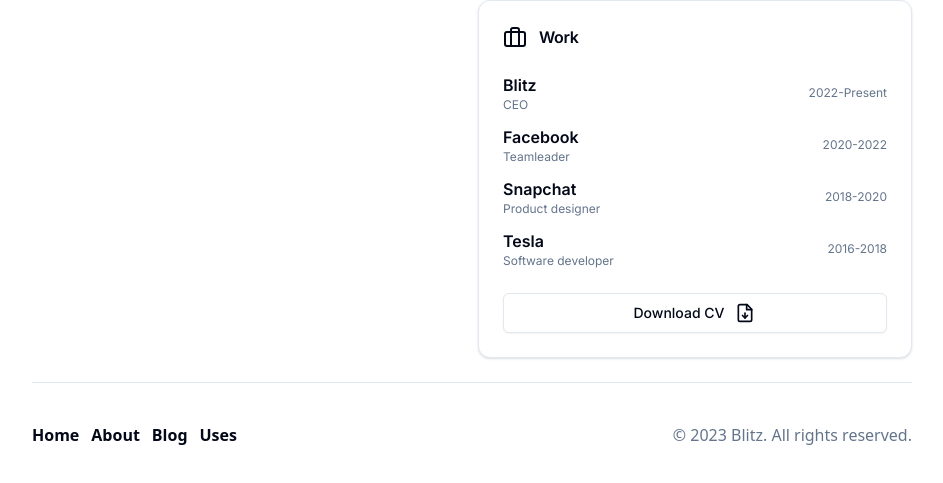
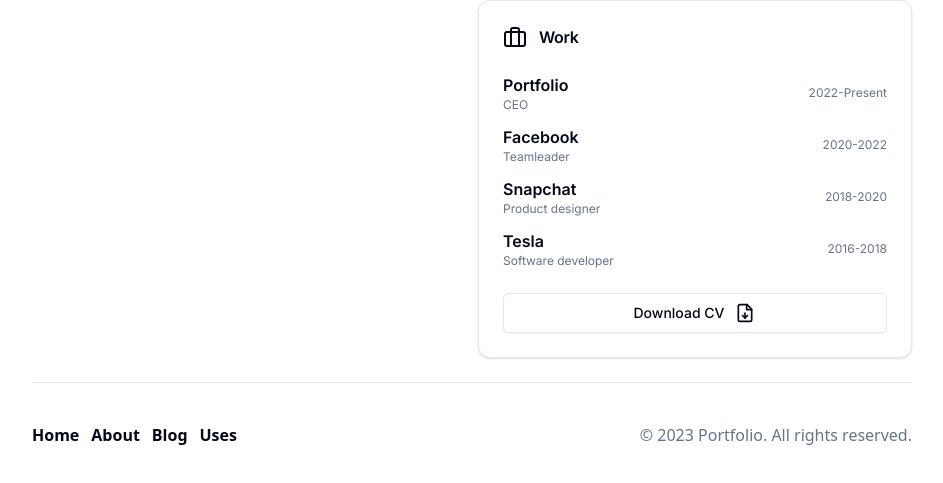
Before and after one commit to piotrszubert/nextjs-dev-portfolio, a Next.js app: page / in a window 1280 px wide. Shown: the part 711-1194 px from the top of the page, without its empty margins (168-1111 px from the left). Built offline with nearby package versions, Linux system fonts and the light colour scheme.

Commit message:
changed name, refactor

```diff
--- a/components/footer.tsx
+++ b/components/footer.tsx
@@ -10,7 +10,7 @@ export default function Footer() {
                 />
             </div>
             <div className="text-muted-foreground">
-                &copy; 2023 Blitz.
+                &copy; 2023 Portfolio.
                 All rights reserved.
             </div>
         </div>
--- a/components/workCard.tsx
+++ b/components/workCard.tsx
@@ -10,7 +10,7 @@ import { FileDown, Briefcase } from 'lucide-react';
 
 
 const workTimeline = [
-  { company: 'Blitz', position: 'CEO', start: '2022', end: 'Present' },
+  { company: 'Portfolio', position: 'CEO', start: '2022', end: 'Present' },
   { company: 'Facebook', position: 'Teamleader', start: '2020', end: '2022' },
   { company: 'Snapchat', position: 'Product designer', start: '2018', end: '2020' },
   { company: 'Tesla', position: 'Software developer', start: '2016', end: '2018' },
@@ -31,7 +31,9 @@ export default function WorkCard() {
           <CardContent>
             <ul className='flex flex-col gap-3'>
               {workTimeline.map((item, index) => (
-                <li className="flex justify-between items-center">
+                <li
+                  key={index}
+                  className="flex justify-between items-center">
                   <div className="flex flex-col">
                     <span className="font-semibold">
                       {item.company}
```
